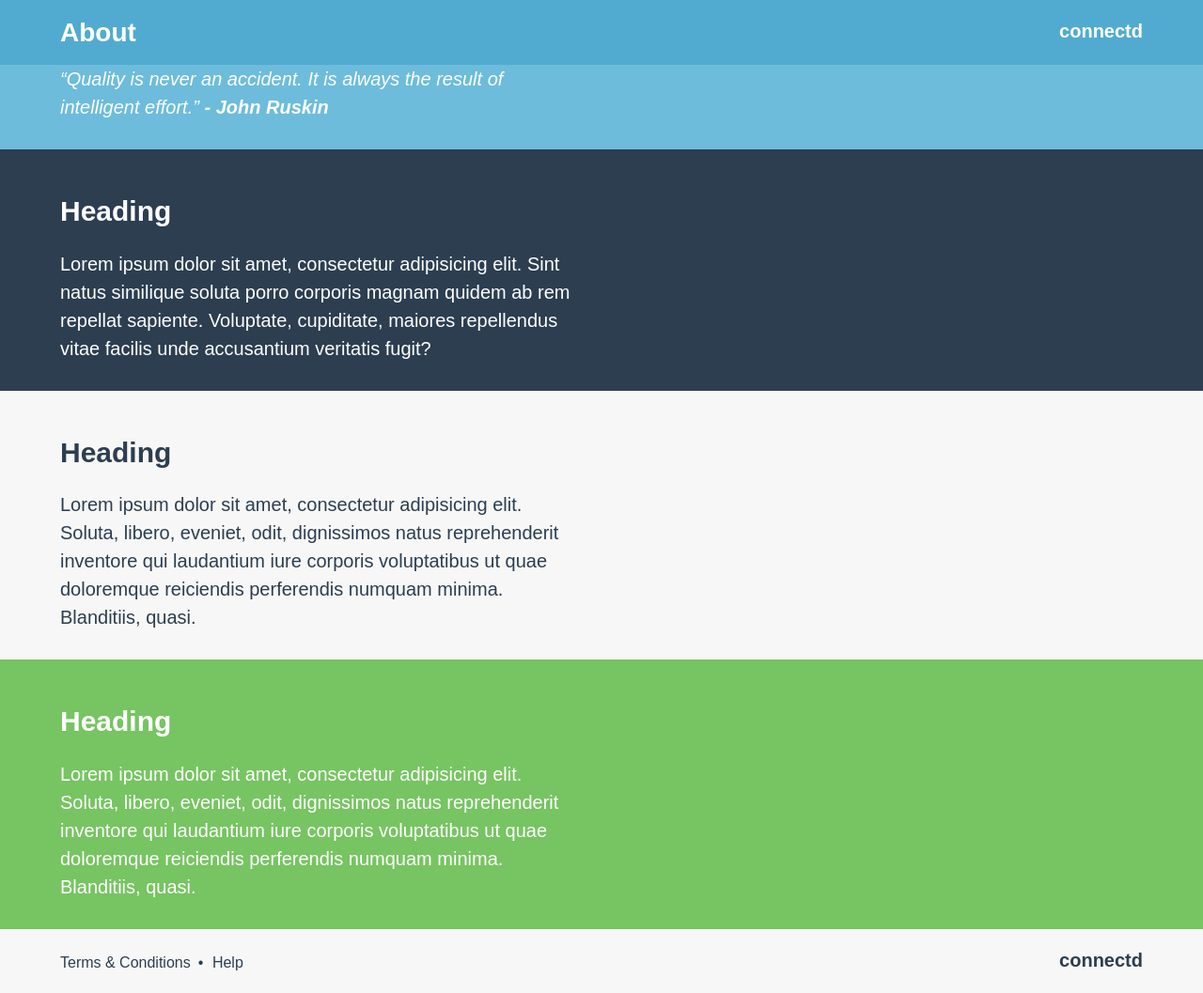
After one commit to jshjohnson/Connectd, a PHP site: page /about.html in a window 1280 px wide. The commit adds this page. Shown: the whole page at 94% size. Run offline with PHP 8.4, Linux system fonts and the light colour scheme; some libraries are stand-ins or nearby versions.

Commit message:
Structuring about page

```diff
--- /dev/null
+++ b/about.html
@@ -0,0 +1,94 @@
+<!doctype html>
+<!--[if lt IE 7]><html class="no-js lt-ie9 lt-ie8 lt-ie7" lang="en"><![endif]-->
+<!--[if IE 7]><html class="no-js lt-ie9 lt-ie8" lang="en"><![endif]-->
+<!--[if IE 8]><html class="no-js lt-ie9" lang="en"><![endif]-->
+<!--[if gt IE 8]><!--><html class="no-js" lang="en"><!--<![endif]-->
+<head>
+	<meta charset="utf-8">
+	<title>Developer : connectd</title>
+	<meta name="description" content="">
+	<meta name="viewport" content="width=device-width,initial-scale=1">
+	<!--[if lte IE 8]>
+	    <link rel="stylesheet" href="assets/css/ie.css" media="screen">
+	    <link rel="stylesheet" href="assets/css/print.css" media="print">
+	    <script src="assets/js/libs/selectivizr-min.js"></script>
+	<![endif]-->
+	<!--[if gt IE 8]><!-->
+	    <link rel="stylesheet" href="assets/css/screen.css">
+	<!--<![endif]-->
+	<link rel="stylesheet" href="assets/css/print.css" media="print">
+	<script src="assets/js/libs/modernizr-2.5.3.min.js"></script>
+	<script type="text/javascript" src="//use.typekit.net/dxr1afv.js"></script>
+	<script type="text/javascript">try{Typekit.load();}catch(e){}</script>
+</head>
+<body class="site">
+	<header class="header header--alt zero-bottom cf">
+		<div class="container">
+			<h1 class="page-title">
+				About
+			</h1>
+			<h2 class="page-logo header-logo">
+				<a href="index.php">connectd</a>
+			</h2>
+		</div>
+	</header>
+	<section class="color-blue">
+		<div class="container">
+			<div class="grid">
+				<div class="grid__cell unit-1-2--bp2">
+					<blockquote class="intro-quote">
+						“Quality is never an accident. It is always the result of intelligent effort.”
+						<b>- John Ruskin</b>
+					</blockquote>
+				</div>
+			</div>
+		</div>
+	</section>
+	<section class="color-navy">
+		<div class="container">
+			<div class="grid">
+				<div class="grid__cell unit-1-2--bp2">
+					<h2>Heading</h2>
+					<p>Lorem ipsum dolor sit amet, consectetur adipisicing elit. Sint natus similique soluta porro corporis magnam quidem ab rem repellat sapiente. Voluptate, cupiditate, maiores repellendus vitae facilis unde accusantium veritatis fugit?</p>
+				</div>
+			</div>
+		</div>
+	</section>
+	<section class="color-white">
+	<div class="container">
+			<div class="grid">
+				<div class="grid__cell unit-1-2--bp2">
+					<h2>Heading</h2>
+					<p>Lorem ipsum dolor sit amet, consectetur adipisicing elit. Soluta, libero, eveniet, odit, dignissimos natus reprehenderit inventore qui laudantium iure corporis voluptatibus ut quae doloremque reiciendis perferendis numquam minima. Blanditiis, quasi.</p>
+				</div>
+			</div>
+		</div>
+	</section>
+	<section class="color-green">
+	<div class="container footer--push">
+			<div class="grid">
+				<div class="grid__cell unit-1-2--bp2">
+					<h2>Heading</h2>
+					<p>Lorem ipsum dolor sit amet, consectetur adipisicing elit. Soluta, libero, eveniet, odit, dignissimos natus reprehenderit inventore qui laudantium iure corporis voluptatibus ut quae doloremque reiciendis perferendis numquam minima. Blanditiis, quasi.</p>
+				</div>
+			</div>
+	</section></div>
+	<footer class="footer zero-top cf">
+		<div class="container">
+			<div class="grid">
+				<ul class="grid__cell unit-1-2--bp2 footer__links">
+					<li><a href="">Terms &amp; Conditions</a></li>
+					<li><a href="">Help</a></li>
+				</ul>
+				<h2 class="grid__cell unit-1-2--bp2 page-logo footer__logo">
+					<a href="index.php">connectd</a>
+				</h2>
+			</div>
+		</div>
+	</footer>
+
+	<script src="http://ajax.googleapis.com/ajax/libs/jquery/1.7.2/jquery.min.js"></script>
+	<script>window.jQuery || document.write('<script src="assets/js/libs/jquery-1.7.2.min.js"><\/script>')</script>
+	<script src="assets/js/scripts.min.js"></script>
+</body>
+</html>
--- a/assets/css/print.css
+++ b/assets/css/print.css
@@ -1912,36 +1912,61 @@ img.media__img {
   }
 }
 
+/* Colors
+----------------------------------*/
+/* line 195, ../scss/core/_modules.scss */
+.color-green {
+  background-color: #77c462;
+  color: white;
+}
+
+/* line 200, ../scss/core/_modules.scss */
+.color-white {
+  background-color: #f7f7f7;
+}
+
+/* line 204, ../scss/core/_modules.scss */
+.color-navy {
+  background-color: #2c3e50;
+  color: white;
+}
+
+/* line 209, ../scss/core/_modules.scss */
+.color-blue {
+  background-color: #6dbcdb;
+  color: white;
+}
+
 /* Header
 ----------------------------------*/
-/* line 195, ../scss/core/_modules.scss */
+/* line 217, ../scss/core/_modules.scss */
 .header, .footer {
   padding-top: .8em;
   padding-bottom: .8em;
 }
 
-/* line 200, ../scss/core/_modules.scss */
+/* line 222, ../scss/core/_modules.scss */
 .header {
   margin-bottom: 2.5em;
   background-color: #2c3e50;
 }
 
-/* line 205, ../scss/core/_modules.scss */
+/* line 227, ../scss/core/_modules.scss */
 .header--designer {
   background-color: #6dbcdb;
 }
 
-/* line 209, ../scss/core/_modules.scss */
+/* line 231, ../scss/core/_modules.scss */
 .header--developer {
   background-color: #2c3e50;
 }
 
-/* line 213, ../scss/core/_modules.scss */
+/* line 235, ../scss/core/_modules.scss */
 .header--employer {
   background-color: #77c462;
 }
 
-/* line 218, ../scss/core/_modules.scss */
+/* line 240, ../scss/core/_modules.scss */
 .header--panel h1, .header--panel h2, .header--panel h3, .header--panel h4 {
   margin: 0;
   color: white;
@@ -1949,9 +1974,14 @@ img.media__img {
   padding: .7em 1em;
 }
 
+/* line 248, ../scss/core/_modules.scss */
+.header--alt {
+  background-color: #51abd0;
+}
+
 /* Page
 ----------------------------------*/
-/* line 229, ../scss/core/_modules.scss */
+/* line 255, ../scss/core/_modules.scss */
 .page-title {
   font-size: 1.4em;
   float: left;
@@ -1960,7 +1990,7 @@ img.media__img {
   color: white;
 }
 
-/* line 237, ../scss/core/_modules.scss */
+/* line 263, ../scss/core/_modules.scss */
 .page-logo {
   line-height: 1.7;
   float: right;
@@ -1969,14 +1999,14 @@ img.media__img {
   color: white;
   font-size: 1em;
 }
-/* line 244, ../scss/core/_modules.scss */
+/* line 270, ../scss/core/_modules.scss */
 .page-logo a {
   color: white;
 }
 
 /* Footer
 ----------------------------------*/
-/* line 252, ../scss/core/_modules.scss */
+/* line 278, ../scss/core/_modules.scss */
 .footer {
   background-color: #f7f7f7;
   color: #2c3e50;
@@ -1984,34 +2014,34 @@ img.media__img {
   bottom: 0;
   margin-top: 2.5em;
 }
-/* line 258, ../scss/core/_modules.scss */
+/* line 284, ../scss/core/_modules.scss */
 .footer a {
   color: #2c3e50;
 }
 
-/* line 263, ../scss/core/_modules.scss */
+/* line 289, ../scss/core/_modules.scss */
 .footer__logo {
   text-align: right;
   width: auto;
 }
-/* line 266, ../scss/core/_modules.scss */
+/* line 292, ../scss/core/_modules.scss */
 .footer__logo a {
   color: #2c3e50;
 }
 @media screen and (max-width: 30em) {
-  /* line 263, ../scss/core/_modules.scss */
+  /* line 289, ../scss/core/_modules.scss */
   .footer__logo {
     text-align: left;
     width: 100%;
   }
 }
 
-/* line 275, ../scss/core/_modules.scss */
+/* line 301, ../scss/core/_modules.scss */
 .footer__links {
   line-height: 1.8;
   width: auto;
 }
-/* line 278, ../scss/core/_modules.scss */
+/* line 304, ../scss/core/_modules.scss */
 .footer__links li {
   display: inline-block;
   *display: inline;
@@ -2019,17 +2049,17 @@ img.media__img {
   font-size: .8em;
   margin: 0;
 }
-/* line 284, ../scss/core/_modules.scss */
+/* line 310, ../scss/core/_modules.scss */
 .footer__links li:after {
   padding: 0 .25em 0 .5em;
   content: '•';
 }
-/* line 289, ../scss/core/_modules.scss */
+/* line 315, ../scss/core/_modules.scss */
 .footer__links li:last-child:after {
   content: none;
 }
 @media screen and (max-width: 30em) {
-  /* line 275, ../scss/core/_modules.scss */
+  /* line 301, ../scss/core/_modules.scss */
   .footer__links {
     width: 100%;
   }
@@ -2037,7 +2067,7 @@ img.media__img {
 
 /* Portfolio
 ----------------------------------*/
-/* line 302, ../scss/core/_modules.scss */
+/* line 328, ../scss/core/_modules.scss */
 .portfolio__headings-bg {
   background-color: #f0eded;
   font-size: .8em;
@@ -2049,12 +2079,12 @@ img.media__img {
   margin-top: 0;
 }
 
-/* line 314, ../scss/core/_modules.scss */
+/* line 340, ../scss/core/_modules.scss */
 .portfolio__headings {
   margin: 0;
   position: relative;
 }
-/* line 317, ../scss/core/_modules.scss */
+/* line 343, ../scss/core/_modules.scss */
 .portfolio__headings li {
   display: inline-block;
   *display: inline;
@@ -2063,20 +2093,20 @@ img.media__img {
   position: relative;
   padding: .5em 1.4em .4em;
 }
-/* line 324, ../scss/core/_modules.scss */
+/* line 350, ../scss/core/_modules.scss */
 .portfolio__headings li a {
   color: #7f7e7e;
 }
-/* line 327, ../scss/core/_modules.scss */
+/* line 353, ../scss/core/_modules.scss */
 .portfolio__headings li.active {
   background-color: #2c3e50;
   color: white;
 }
-/* line 330, ../scss/core/_modules.scss */
+/* line 356, ../scss/core/_modules.scss */
 .portfolio__headings li.active a {
   color: white;
 }
-/* line 333, ../scss/core/_modules.scss */
+/* line 359, ../scss/core/_modules.scss */
 .portfolio__headings li.active:after {
   content: "";
   width: 0;
@@ -2090,51 +2120,51 @@ img.media__img {
   margin-left: -.75em;
 }
 
-/* line 351, ../scss/core/_modules.scss */
+/* line 377, ../scss/core/_modules.scss */
 .portfolio__headings--alt li.active {
   background-color: #6dbcdb;
   color: white;
 }
-/* line 354, ../scss/core/_modules.scss */
+/* line 380, ../scss/core/_modules.scss */
 .portfolio__headings--alt li.active:after {
   border-top-color: #6dbcdb;
 }
 
 /* Call to action
 ----------------------------------*/
-/* line 364, ../scss/core/_modules.scss */
+/* line 390, ../scss/core/_modules.scss */
 .call-to-action {
   text-align: center;
   flex: 1;
 }
-/* line 367, ../scss/core/_modules.scss */
+/* line 393, ../scss/core/_modules.scss */
 .call-to-action .call-to-action__title {
   color: white;
   font-weight: 600;
 }
-/* line 371, ../scss/core/_modules.scss */
+/* line 397, ../scss/core/_modules.scss */
 .call-to-action button {
   min-width: 14em;
 }
 
-/* line 376, ../scss/core/_modules.scss */
+/* line 402, ../scss/core/_modules.scss */
 .price-per-hour {
   margin-top: .35em;
 }
-/* line 378, ../scss/core/_modules.scss */
+/* line 404, ../scss/core/_modules.scss */
 .price-per-hour h5 {
   margin: 0;
   text-align: center;
   font-weight: 600;
 }
-/* line 383, ../scss/core/_modules.scss */
+/* line 409, ../scss/core/_modules.scss */
 .price-per-hour span {
   font-size: .7em;
   display: block;
   line-height: .9;
 }
 
-/* line 390, ../scss/core/_modules.scss */
+/* line 416, ../scss/core/_modules.scss */
 .currency-button {
   background-color: #77c462;
   border-radius: 10em;
@@ -2145,7 +2175,7 @@ img.media__img {
   height: 3.5em;
 }
 
-/* line 400, ../scss/core/_modules.scss */
+/* line 426, ../scss/core/_modules.scss */
 .currency {
   line-height: 3.5em;
   text-align: center;
--- a/assets/css/screen.css
+++ b/assets/css/screen.css
@@ -1912,36 +1912,61 @@ img.media__img {
   }
 }
 
+/* Colors
+----------------------------------*/
+/* line 195, ../scss/core/_modules.scss */
+.color-green {
+  background-color: #77c462;
+  color: white;
+}
+
+/* line 200, ../scss/core/_modules.scss */
+.color-white {
+  background-color: #f7f7f7;
+}
+
+/* line 204, ../scss/core/_modules.scss */
+.color-navy {
+  background-color: #2c3e50;
+  color: white;
+}
+
+/* line 209, ../scss/core/_modules.scss */
+.color-blue {
+  background-color: #6dbcdb;
+  color: white;
+}
+
 /* Header
 ----------------------------------*/
-/* line 195, ../scss/core/_modules.scss */
+/* line 217, ../scss/core/_modules.scss */
 .header, .footer {
   padding-top: .8em;
   padding-bottom: .8em;
 }
 
-/* line 200, ../scss/core/_modules.scss */
+/* line 222, ../scss/core/_modules.scss */
 .header {
   margin-bottom: 2.5em;
   background-color: #2c3e50;
 }
 
-/* line 205, ../scss/core/_modules.scss */
+/* line 227, ../scss/core/_modules.scss */
 .header--designer {
   background-color: #6dbcdb;
 }
 
-/* line 209, ../scss/core/_modules.scss */
+/* line 231, ../scss/core/_modules.scss */
 .header--developer {
   background-color: #2c3e50;
 }
 
-/* line 213, ../scss/core/_modules.scss */
+/* line 235, ../scss/core/_modules.scss */
 .header--employer {
   background-color: #77c462;
 }
 
-/* line 218, ../scss/core/_modules.scss */
+/* line 240, ../scss/core/_modules.scss */
 .header--panel h1, .header--panel h2, .header--panel h3, .header--panel h4 {
   margin: 0;
   color: white;
@@ -1949,9 +1974,14 @@ img.media__img {
   padding: .7em 1em;
 }
 
+/* line 248, ../scss/core/_modules.scss */
+.header--alt {
+  background-color: #51abd0;
+}
+
 /* Page
 ----------------------------------*/
-/* line 229, ../scss/core/_modules.scss */
+/* line 255, ../scss/core/_modules.scss */
 .page-title {
   font-size: 1.4em;
   float: left;
@@ -1960,7 +1990,7 @@ img.media__img {
   color: white;
 }
 
-/* line 237, ../scss/core/_modules.scss */
+/* line 263, ../scss/core/_modules.scss */
 .page-logo {
   line-height: 1.7;
   float: right;
@@ -1969,14 +1999,14 @@ img.media__img {
   color: white;
   font-size: 1em;
 }
-/* line 244, ../scss/core/_modules.scss */
+/* line 270, ../scss/core/_modules.scss */
 .page-logo a {
   color: white;
 }
 
 /* Footer
 ----------------------------------*/
-/* line 252, ../scss/core/_modules.scss */
+/* line 278, ../scss/core/_modules.scss */
 .footer {
   background-color: #f7f7f7;
   color: #2c3e50;
@@ -1984,34 +2014,34 @@ img.media__img {
   bottom: 0;
   margin-top: 2.5em;
 }
-/* line 258, ../scss/core/_modules.scss */
+/* line 284, ../scss/core/_modules.scss */
 .footer a {
   color: #2c3e50;
 }
 
-/* line 263, ../scss/core/_modules.scss */
+/* line 289, ../scss/core/_modules.scss */
 .footer__logo {
   text-align: right;
   width: auto;
 }
-/* line 266, ../scss/core/_modules.scss */
+/* line 292, ../scss/core/_modules.scss */
 .footer__logo a {
   color: #2c3e50;
 }
 @media screen and (max-width: 30em) {
-  /* line 263, ../scss/core/_modules.scss */
+  /* line 289, ../scss/core/_modules.scss */
   .footer__logo {
     text-align: left;
     width: 100%;
   }
 }
 
-/* line 275, ../scss/core/_modules.scss */
+/* line 301, ../scss/core/_modules.scss */
 .footer__links {
   line-height: 1.8;
   width: auto;
 }
-/* line 278, ../scss/core/_modules.scss */
+/* line 304, ../scss/core/_modules.scss */
 .footer__links li {
   display: inline-block;
   *display: inline;
@@ -2019,17 +2049,17 @@ img.media__img {
   font-size: .8em;
   margin: 0;
 }
-/* line 284, ../scss/core/_modules.scss */
+/* line 310, ../scss/core/_modules.scss */
 .footer__links li:after {
   padding: 0 .25em 0 .5em;
   content: '•';
 }
-/* line 289, ../scss/core/_modules.scss */
+/* line 315, ../scss/core/_modules.scss */
 .footer__links li:last-child:after {
   content: none;
 }
 @media screen and (max-width: 30em) {
-  /* line 275, ../scss/core/_modules.scss */
+  /* line 301, ../scss/core/_modules.scss */
   .footer__links {
     width: 100%;
   }
@@ -2037,7 +2067,7 @@ img.media__img {
 
 /* Portfolio
 ----------------------------------*/
-/* line 302, ../scss/core/_modules.scss */
+/* line 328, ../scss/core/_modules.scss */
 .portfolio__headings-bg {
   background-color: #f0eded;
   font-size: .8em;
@@ -2049,12 +2079,12 @@ img.media__img {
   margin-top: 0;
 }
 
-/* line 314, ../scss/core/_modules.scss */
+/* line 340, ../scss/core/_modules.scss */
 .portfolio__headings {
   margin: 0;
   position: relative;
 }
-/* line 317, ../scss/core/_modules.scss */
+/* line 343, ../scss/core/_modules.scss */
 .portfolio__headings li {
   display: inline-block;
   *display: inline;
@@ -2063,20 +2093,20 @@ img.media__img {
   position: relative;
   padding: .5em 1.4em .4em;
 }
-/* line 324, ../scss/core/_modules.scss */
+/* line 350, ../scss/core/_modules.scss */
 .portfolio__headings li a {
   color: #7f7e7e;
 }
-/* line 327, ../scss/core/_modules.scss */
+/* line 353, ../scss/core/_modules.scss */
 .portfolio__headings li.active {
   background-color: #2c3e50;
   color: white;
 }
-/* line 330, ../scss/core/_modules.scss */
+/* line 356, ../scss/core/_modules.scss */
 .portfolio__headings li.active a {
   color: white;
 }
-/* line 333, ../scss/core/_modules.scss */
+/* line 359, ../scss/core/_modules.scss */
 .portfolio__headings li.active:after {
   content: "";
   width: 0;
@@ -2090,51 +2120,51 @@ img.media__img {
   margin-left: -.75em;
 }
 
-/* line 351, ../scss/core/_modules.scss */
+/* line 377, ../scss/core/_modules.scss */
 .portfolio__headings--alt li.active {
   background-color: #6dbcdb;
   color: white;
 }
-/* line 354, ../scss/core/_modules.scss */
+/* line 380, ../scss/core/_modules.scss */
 .portfolio__headings--alt li.active:after {
   border-top-color: #6dbcdb;
 }
 
 /* Call to action
 ----------------------------------*/
-/* line 364, ../scss/core/_modules.scss */
+/* line 390, ../scss/core/_modules.scss */
 .call-to-action {
   text-align: center;
   flex: 1;
 }
-/* line 367, ../scss/core/_modules.scss */
+/* line 393, ../scss/core/_modules.scss */
 .call-to-action .call-to-action__title {
   color: white;
   font-weight: 600;
 }
-/* line 371, ../scss/core/_modules.scss */
+/* line 397, ../scss/core/_modules.scss */
 .call-to-action button {
   min-width: 14em;
 }
 
-/* line 376, ../scss/core/_modules.scss */
+/* line 402, ../scss/core/_modules.scss */
 .price-per-hour {
   margin-top: .35em;
 }
-/* line 378, ../scss/core/_modules.scss */
+/* line 404, ../scss/core/_modules.scss */
 .price-per-hour h5 {
   margin: 0;
   text-align: center;
   font-weight: 600;
 }
-/* line 383, ../scss/core/_modules.scss */
+/* line 409, ../scss/core/_modules.scss */
 .price-per-hour span {
   font-size: .7em;
   display: block;
   line-height: .9;
 }
 
-/* line 390, ../scss/core/_modules.scss */
+/* line 416, ../scss/core/_modules.scss */
 .currency-button {
   background-color: #77c462;
   border-radius: 10em;
@@ -2145,7 +2175,7 @@ img.media__img {
   height: 3.5em;
 }
 
-/* line 400, ../scss/core/_modules.scss */
+/* line 426, ../scss/core/_modules.scss */
 .currency {
   line-height: 3.5em;
   text-align: center;
--- a/assets/scss/core/_modules.scss
+++ b/assets/scss/core/_modules.scss
@@ -189,6 +189,28 @@ img.media__img {
 		@include nav-inline; }
 }
 
+/* Colors
+----------------------------------*/
+
+.color-green {
+	background-color: $color-brand-mid;
+	color: white;
+}
+
+.color-white {
+	background-color: $color-background-light;
+}
+
+.color-navy {
+	background-color: $color-brand-dark;
+	color: white;
+}
+
+.color-blue {
+	background-color: $color-brand-light;
+	color: white;
+}
+
 /* Header
 ----------------------------------*/
 
@@ -221,6 +243,10 @@ img.media__img {
 		font-size: .95em;
 		padding: .7em 1em;
 	}
+}
+
+.header--alt {
+	background-color: #51abd0;
 }
 
 /* Page
```
Also changed, not shown: assets/css/ie.css (+64 -34 lines).
